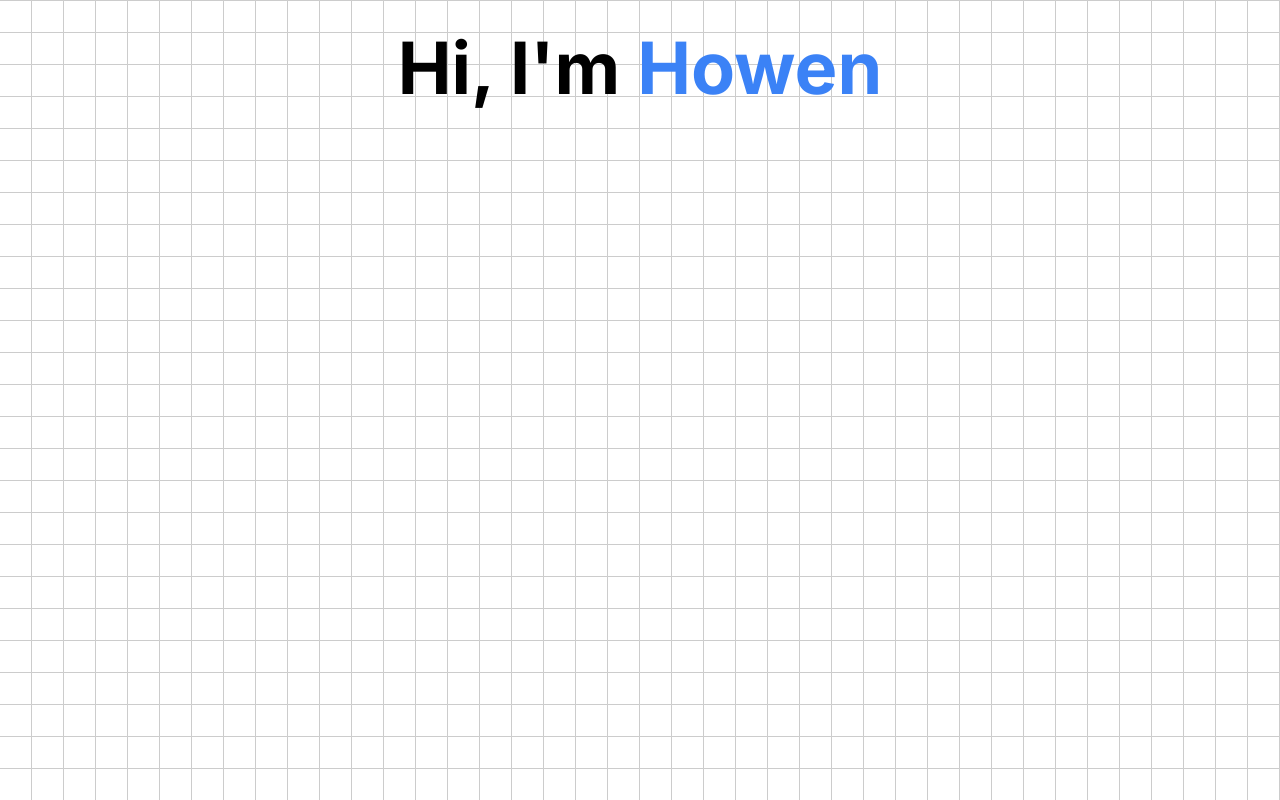
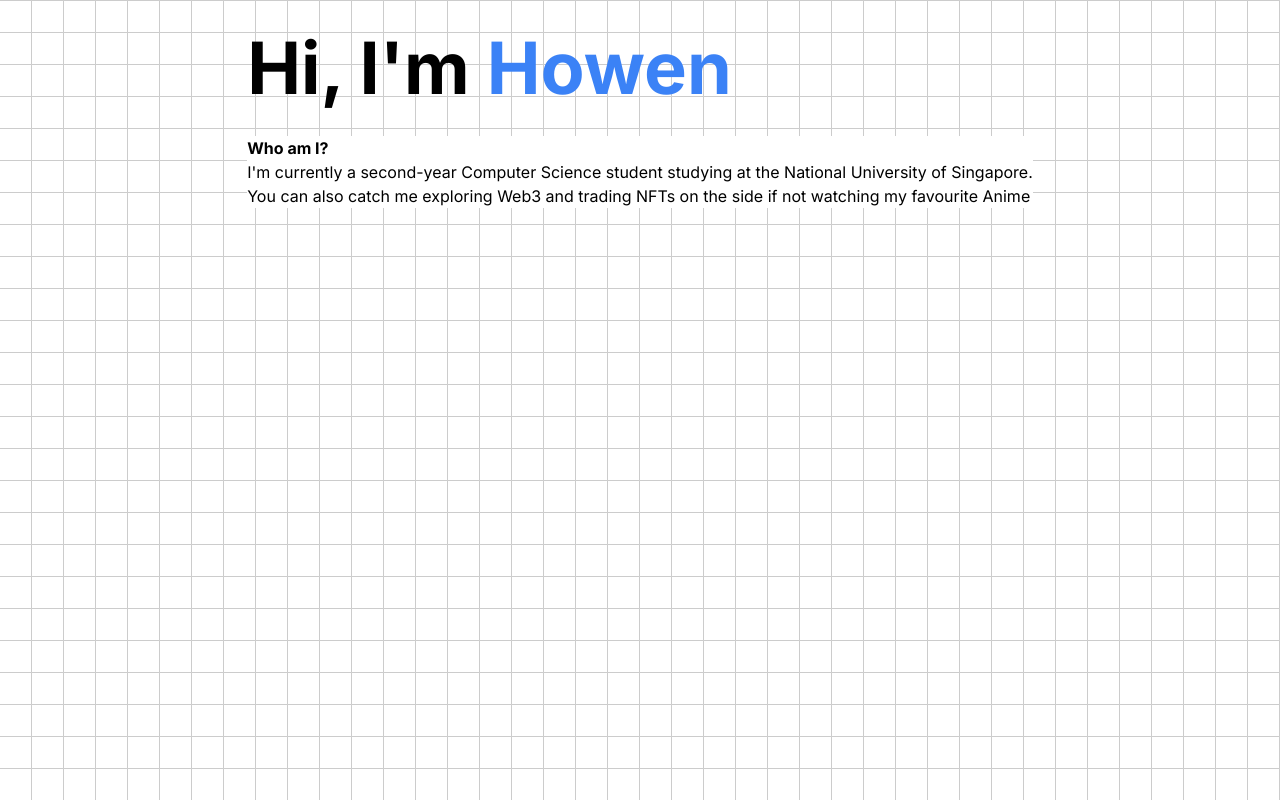
Before and after one commit to howen02/portfolio, a Next.js app: page / in a window 1280 px wide. Built offline with nearby package versions, Linux system fonts and the light colour scheme.

Commit message:
Create intro branch

```diff
--- /dev/null
+++ b/components/ui/intro.tsx
@@ -0,0 +1,19 @@
+import React from "react";
+
+const Intro = () => {
+    return (
+        <div className="rounded-xl bg-white m-4 p-4 w-10">
+            <h2 className="text-xl font-bold mb-2">Who am I?</h2>
+            <p>
+                I'm currently a second-year Computer Science student studying at
+                the National University of Singapore.
+            </p>
+            <p>
+                You can also catch me exploring Web3 and trading NFTs on the
+                side if not watching my favourite Anime
+            </p>
+        </div>
+    );
+};
+
+export default Intro;
--- a/src/app/page.tsx
+++ b/src/app/page.tsx
@@ -1,14 +1,16 @@
 "use client";
 
+import Intro from "components/ui/intro";
 import React from "react";
 
 export default function Home() {
     return (
-        <div className=" w-full dark:bg-black bg-white  dark:bg-grid-white/[0.2] bg-grid-black/[0.2] relative flex items-center justify-center">
+        <div className="w-full dark:bg-black bg-white  dark:bg-grid-white/[0.2] bg-grid-black/[0.2] relative flex items-center justify-center">
             <div className="h-[50rem]">
                 <p className="text-4xl sm:text-7xl font-bold relative z-20 bg-clip-text bg-gradient-to-b py-8">
                     Hi, I'm <span className="text-blue-500">Howen</span>
                 </p>
+                <Intro />
             </div>
         </div>
     );
```
